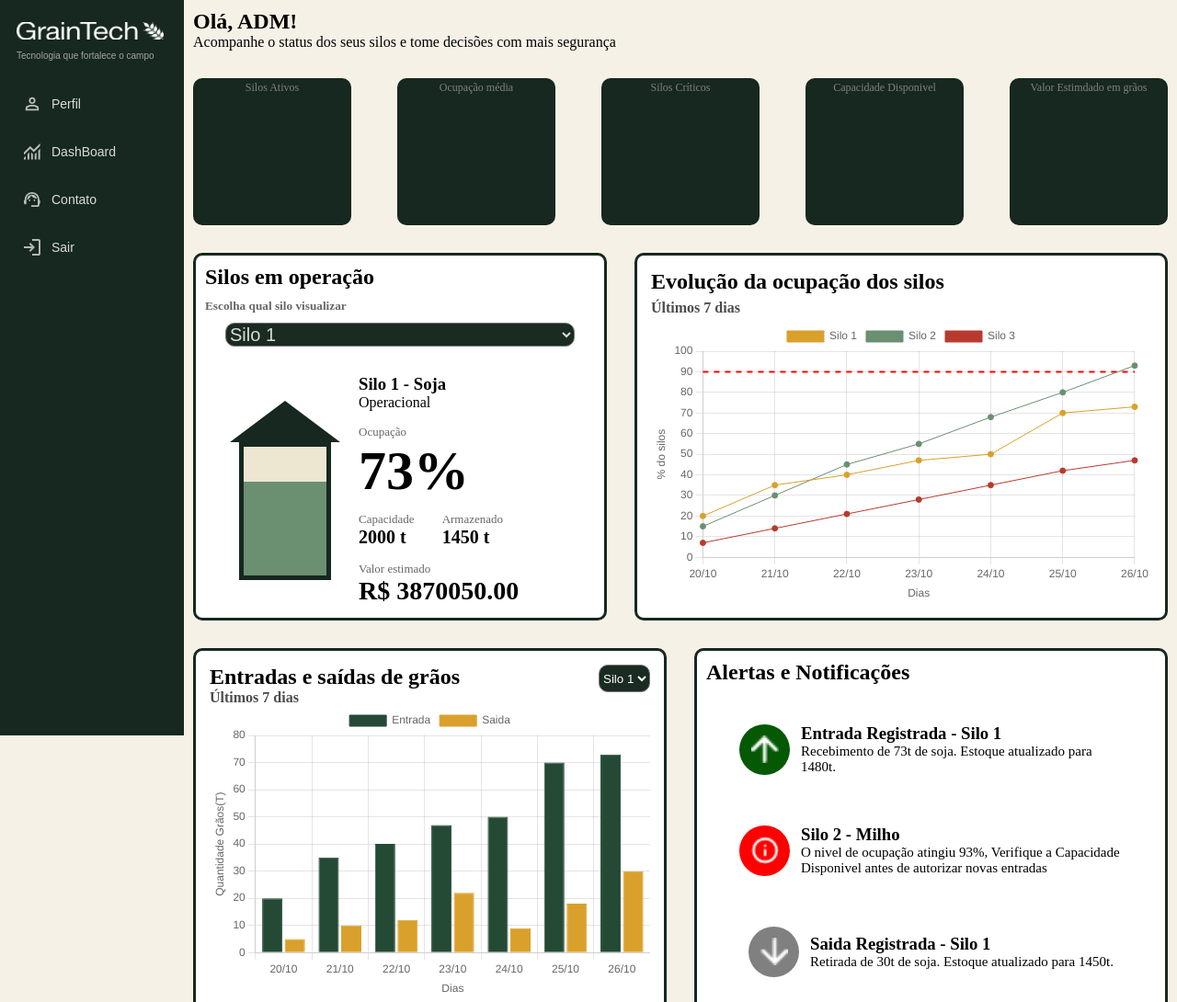
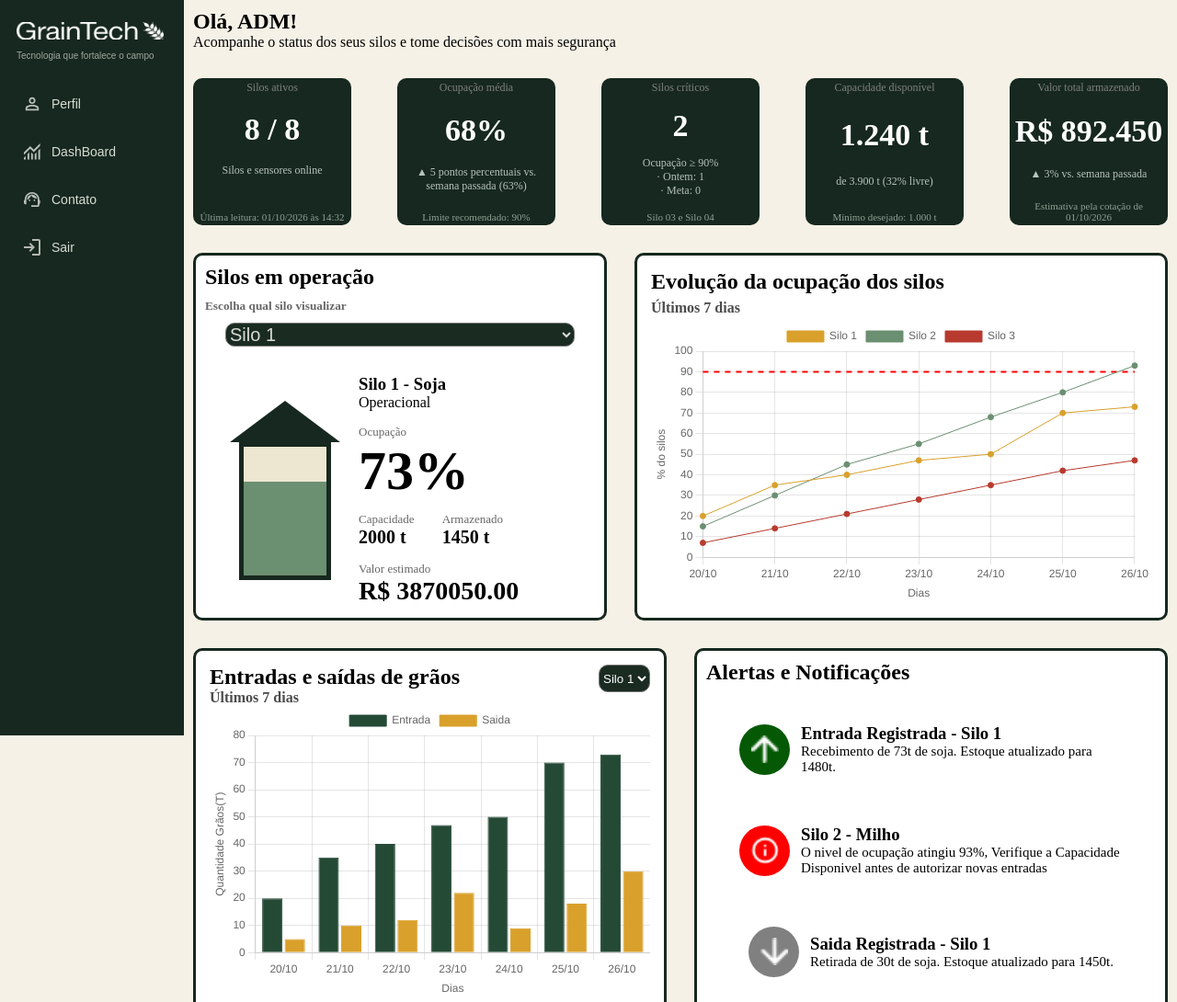
Before and after one commit to HenriqueIHanze/Grain-Tech, a plain HTML site: page site/dashboard.html in a window 1280 px wide. Shown: the top 1090 px of the page at 92% size. Drawn offline with nearby package versions, Linux system fonts and the light colour scheme.

Commit message:
Finalização das KPI's

```diff
--- a/site/css/dash.css
+++ b/site/css/dash.css
@@ -111,11 +111,33 @@ main {
     gap: 50px;
 }
 
+.kpi-valor {
+    display: block;
+    font-size: 34px;
+    font-weight: 700;
+    color: #FFFFFF;
+}
+
+.kpi-apoio {
+    margin: 0;
+    font-size: 12px;
+    color: #B7C4BC;
+}
+
+.kpi-rodape {
+    margin-top: 0;
+    font-size: 11px;
+    color: #8FA196;
+}
+
 .kpi {
+    display: flex;
+    flex-direction: column;
     flex: 1;
     min-width: 0;
     text-align: center;
-    justify-content: center;
+    align-items: center;
+    justify-content: space-between;
     font-size: 12px;
     color: gray;
     height: 160px;
@@ -145,11 +167,11 @@ main {
     border-style: solid;
 }
 
-.operacao h5{
+.operacao h5 {
     opacity: 0.6;
 }
 
-.operacao select{
+.operacao select {
     align-self: center;
     border-radius: 10px;
     background-color: #1A2B22;
@@ -242,8 +264,8 @@ main {
     gap: 6px;
 }
 
-.evolucao-silo h4{
-   opacity: 0.7;
+.evolucao-silo h4 {
+    opacity: 0.7;
 }
 
 .grafico-coluna {
@@ -311,31 +333,31 @@ main {
 
 .Alertas_Silos {
     display: flex;
-    flex-direction:column;
+    flex-direction: column;
     align-items: center;
     gap: 10px;
 }
 
-.Alerta_Silo{
+.Alerta_Silo {
     display: flex;
     align-items: center;
     gap: 12px;
     height: 100px;
 }
 
-.Bola_img.cor1{
+.Bola_img.cor1 {
     background-color: rgb(5, 89, 5);
 }
 
-.Bola_img.cor2{
-   background-color: RED;
+.Bola_img.cor2 {
+    background-color: RED;
 }
 
-.Bola_img.cor3{
-   background-color: gray;
+.Bola_img.cor3 {
+    background-color: gray;
 }
 
-.Bola_img img{
+.Bola_img img {
     height: 30px;
 }
 
@@ -348,11 +370,12 @@ main {
     border-radius: 50%;
 }
 
-.Mensagem{
+.Mensagem {
     display: flex;
     flex-direction: column;
 }
-.Alerta_Silo2 h3{
+
+.Alerta_Silo2 h3 {
     color: red;
 }
 
--- a/site/dashboard.html
+++ b/site/dashboard.html
@@ -42,19 +42,36 @@
             <p>Acompanhe o status dos seus silos e tome decisões com mais segurança</p>
             <div class="kpi-principal">
                 <div class="kpi">
-                    <p>Silos Ativos</p>
+                    <p class="kpi-titulo">Silos ativos</p>
+                    <strong class="kpi-valor">8 <span>/ 8</span></strong>
+                    <p class="kpi-apoio bom">Silos e sensores online</p>
+                    <div class="kpi-barra">
+                    </div>
+                    <small class="kpi-rodape">Última leitura: 01/10/2026 às 14:32</small>
                 </div>
                 <div class="kpi">
-                    <p>Ocupação média</p>
+                    <p class="kpi-titulo">Ocupação média</p>
+                    <strong class="kpi-valor">68%</strong>
+                    <p class="kpi-apoio atencao">▲ 5 pontos percentuais vs. semana passada (63%)</p>
+                    <small class="kpi-rodape">Limite recomendado: 90%</small>
                 </div>
                 <div class="kpi">
-                    <p>Silos Críticos</p>
+                    <p class="kpi-titulo">Silos críticos</p>
+                    <strong class="kpi-valor">2</strong>
+                    <p class="kpi-apoio">Ocupação ≥ 90% <br> · Ontem: 1 <br>· Meta: 0</p>
+                    <small class="kpi-rodape">Silo 03 e Silo 04</small>
                 </div>
                 <div class="kpi">
-                    <p>Capacidade Disponivel</p>
+                    <p class="kpi-titulo">Capacidade disponível</p>
+                    <strong class="kpi-valor">1.240 t</strong>
+                    <p class="kpi-apoio bom">de 3.900 t (32% livre)</p>
+                    <small class="kpi-rodape">Mínimo desejado: 1.000 t</small>
                 </div>
                 <div class="kpi">
-                    <p>Valor Estimdado em grãos</p>
+                    <p class="kpi-titulo">Valor total armazenado</p>
+                    <strong class="kpi-valor">R$ 892.450</strong>
+                    <p class="kpi-apoio bom">▲ 3% vs. semana passada</p>
+                    <small class="kpi-rodape">Estimativa pela cotação de 01/10/2026</small>
                 </div>
             </div>
             <div class="grafico-superior">
@@ -116,8 +133,8 @@
                 <div class="grafico-coluna">
                     <div class="Titulo">
                         <div class="Indicadores">
-                        <h2>Entradas e saídas de grãos</h2>
-                        <h4>Últimos 7 dias</h4>
+                            <h2>Entradas e saídas de grãos</h2>
+                            <h4>Últimos 7 dias</h4>
                         </div>
                         <div><select id="Silos_EntrarSair">
                                 <option value="0">Silo 1</option>
```
